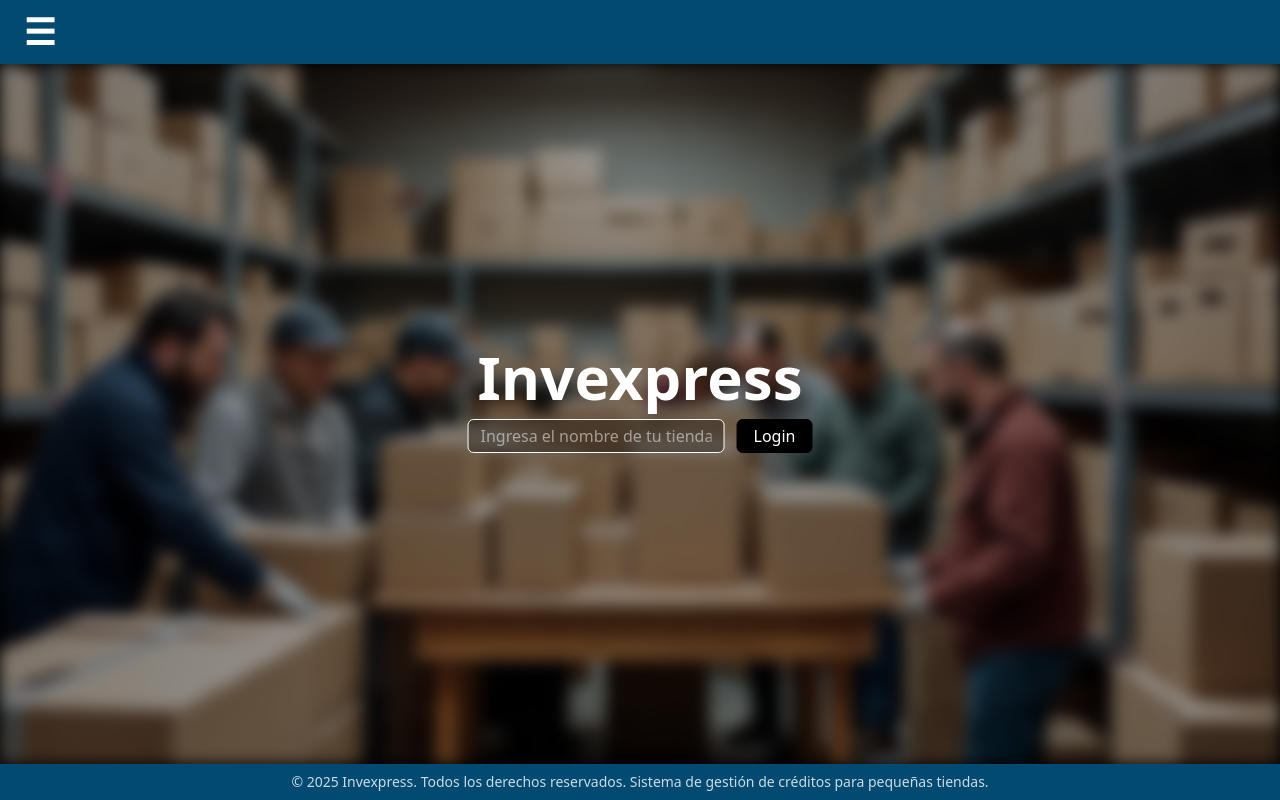
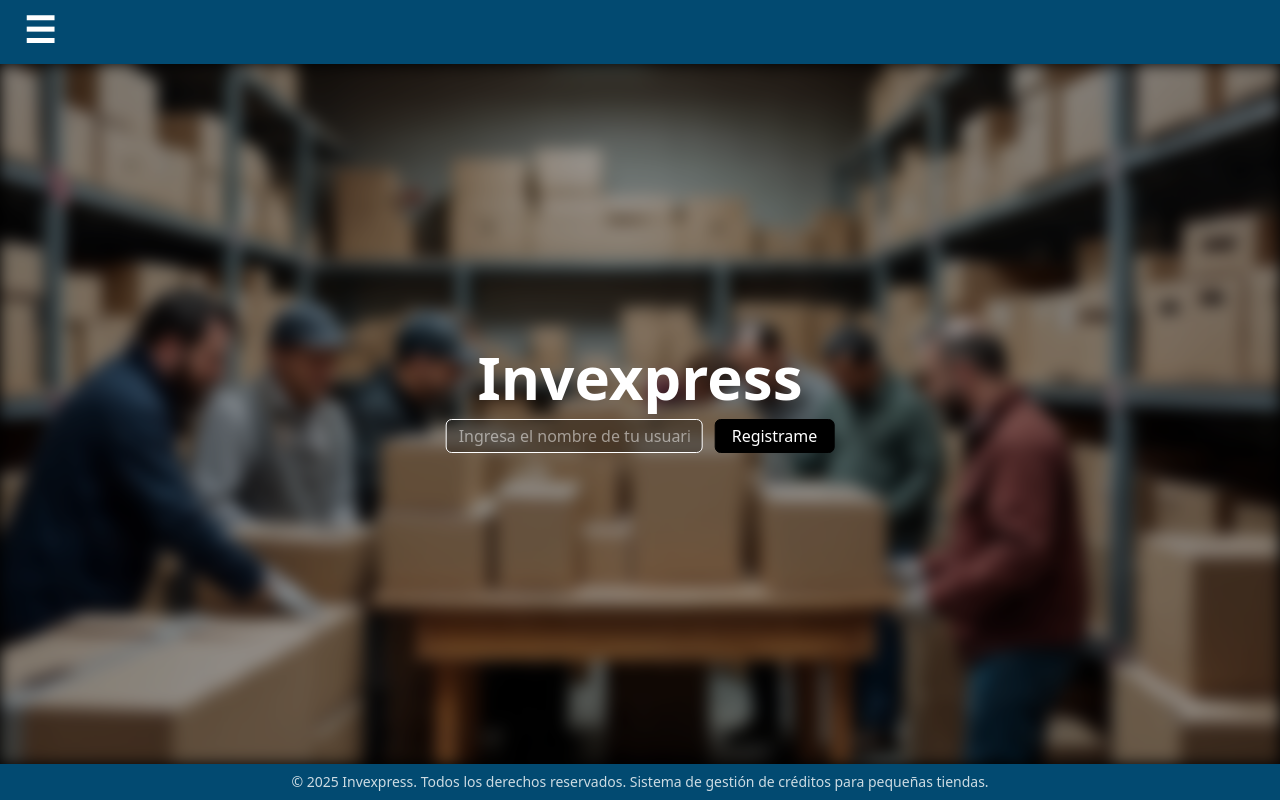
Before and after one commit to RDev00/konfia, a React (Vite) app: page / in a window 1280 px wide. Built offline with nearby package versions, Linux system fonts and the light colour scheme.

Commit message:
Bugfix
Arreglo y movimiento de los botones de redireccion al centro de cuentas

```diff
--- a/src/components/homepage-login.jsx
+++ b/src/components/homepage-login.jsx
@@ -3,14 +3,16 @@ import { useRef } from 'react';
 function HomePageLogin() {
 	const storeInput = useRef(null)
 
-	function redirectToLogin() {
+	function redirectToRegister() {
 		let inputText = storeInput.current.value;
 		inputText = inputText.replace(/\s/g, '');
 		if(inputText.length >= 1) {
 			localStorage.setItem('store', inputText);
+		} else if(localStorage.getItem('store')) {
+			localStorage.removeItem('store');
 		}
 
-		window.location.href = "/login";
+		window.location.href = "/register";
 	}
 
 	return (
@@ -20,9 +22,9 @@ function HomePageLogin() {
 
 			<div className="flex flex-col md:flex-row justify-center items-center gap-3">
 
-				<input placeholder="Ingresa el nombre de tu tienda" ref={storeInput} className="border border-white px-3 py-1 rounded-md bg-[rgba(0,0,0,0.3)] focus:outline-none focus:scale-105 duration-250 text-center w-full md:w-auto text-lg md:text-base" />
+				<input placeholder="Ingresa el nombre de tu usuario" ref={storeInput} className="border border-white px-3 py-1 rounded-md bg-[rgba(0,0,0,0.3)] focus:outline-none focus:scale-105 duration-250 text-center w-full md:w-auto text-lg md:text-base" />
 
-				<button type="button" onClick={() => redirectToLogin()} className="border border-black px-4 py-1 rounded-md duration-250 cursor-pointer bg-black hover:text-black hover:bg-[#F5EFEB] hover:border-[#F5EFEB] hover:scale-110 focus:outline-none focus:text-black focus:bg-[#F5EFEB] focus:border-[#F5EFEB] focus:scale-110 focus:bg-[#0000] w-[80%] md:w-auto text-md"> Login </button>
+				<button type="button" onClick={() => redirectToRegister()} className="border border-black px-4 py-1 rounded-md duration-250 cursor-pointer bg-black hover:text-black hover:bg-[#F5EFEB] hover:border-[#F5EFEB] hover:scale-110 focus:outline-none focus:text-black focus:bg-[#F5EFEB] focus:border-[#F5EFEB] focus:scale-110 focus:bg-[#0000] w-[80%] md:w-auto text-md"> Registrame </button>
 			</div>
 		</div>
 	)
--- a/src/components/navButton.jsx
+++ b/src/components/navButton.jsx
@@ -1,8 +1,8 @@
 function NavButton(props) {
   return (
     <button type="button" onClick={props.function}
-      className="font-bold text-4xl cursor-pointer duration-150 block aspect-square hover:scale-110 hover:bg-[rgba(0,0,0,0.2)] w-[3rem] h-[3rem] rounded-md">
-      ☰
+      className="font-bold relative text-4xl 2xl:text-[3dvw] cursor-pointer duration-150 block aspect-square hover:scale-110 hover:bg-[rgba(0,0,0,0.2)] w-[3rem] 2xl:w-[3.5dvw] rounded-md">
+      <p className="absolute top-[50%] left-[50%] transform-[translate(-50%,-55%)]"> ☰ </p>
     </button>
   )
 }
--- a/src/components/navSection.jsx
+++ b/src/components/navSection.jsx
@@ -1,7 +1,7 @@
 import ListItem from './subcomponents/listItem';
 
 function NavSection(props) {
-  function redirectToRegister() { window.location.href = '/register' }
+  function redirectToLogin() { window.location.href = '/login' }
 
   return (
     <section ref={props.ref} className="z-5 fixed flex justify-start items-center gap-4 flex-col bg-[#F5EFEB] text-black w-full md:w-auto md:max-w-[50dvw] py-[1rem] min-h-[100dvh] top-0 left-0 hidden">
@@ -17,7 +17,7 @@ function NavSection(props) {
         <ListItem text="Informa un error" link="/report" />
       </ul>
 
-      <button type="button" onClick={() => redirectToRegister()} className="mt-auto cursor-pointer border border-black w-[80%] rounded-md py-1 bg-black text-white duration-250 hover:scale-110"> Registrarme </button>
+      <button type="button" onClick={() => redirectToLogin()} className="mt-auto cursor-pointer border border-black w-[80%] rounded-md py-1 bg-black text-white duration-250 hover:scale-110"> Iniciar Sesión </button>
 
     </section>
   )
--- a/src/features/header.jsx
+++ b/src/features/header.jsx
@@ -26,7 +26,7 @@ function Header(props) {
 }
 
   return (
-    <header className="bg-sky-900 px-[1rem] py-[0.5rem] z-2">
+    <header className="bg-sky-900 px-[1rem] py-[0.5rem] 2xl:px-[1dvw] 2xl:py-[0.5dvw] z-2">
       <NavButton function={() => openNav()} />
         <HomePageLogin />
       <NavSection ref={navSection} function={() => closeNav()} />
--- a/src/pages/home.jsx
+++ b/src/pages/home.jsx
@@ -3,6 +3,10 @@ import Footer from '../features/footer';
 import HomePage from '../features/homepage';
 
 function Home() {
+  //Obtener la cookie de la cuenta
+  //Si tiene cuenta redirigir a dashboard
+  //Sino no hacer nada
+
   return (
     <div className="bg-black text-white min-h-[100dvh] grid grid-rows-[auto_1fr_auto]">
       <Header />
```
